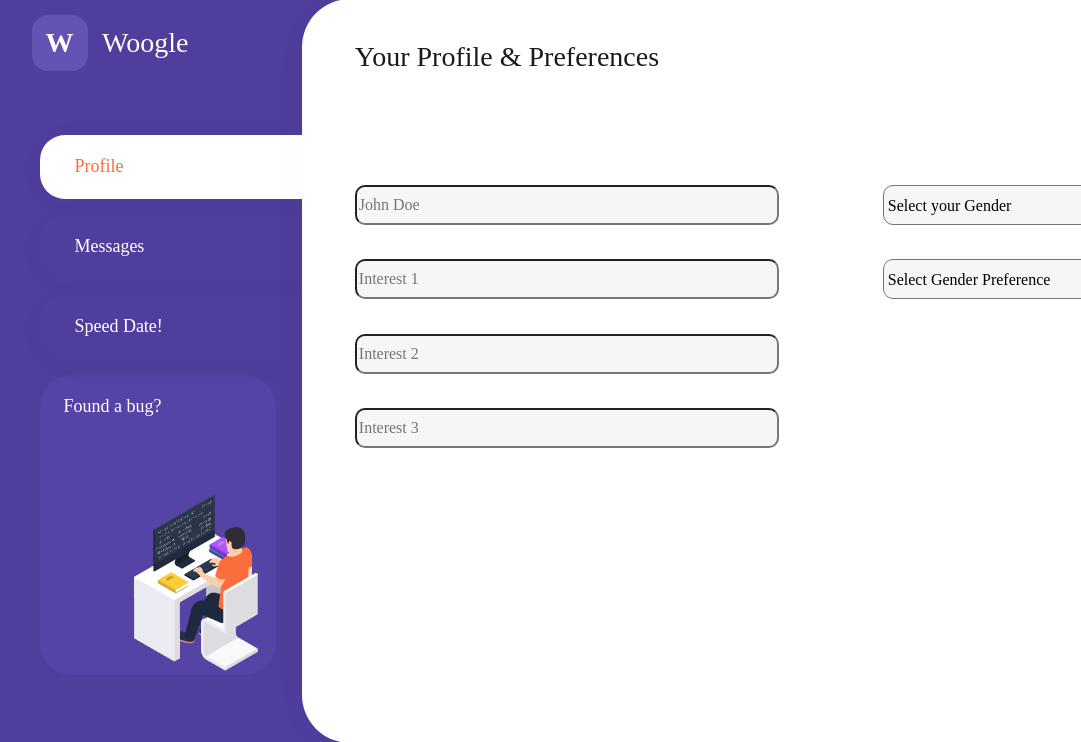
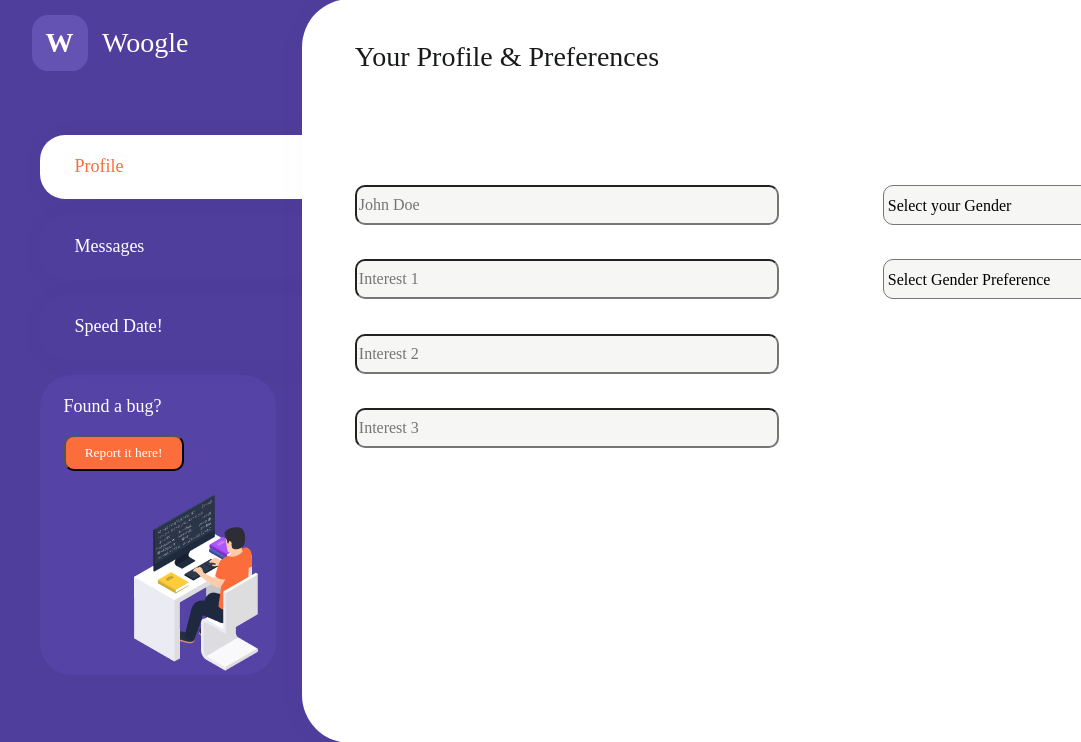
Before and after one commit to neeltron/Woogle, a Flask app: page / in a window 1280 px wide. Shown: the part 25-767 px from the top of the page, without its empty margins (58-1139 px from the left). Run offline with Flask 2, Linux system fonts and the light colour scheme.

Commit message:
added bug report button

```diff
--- a/templates/index.html
+++ b/templates/index.html
@@ -222,6 +222,19 @@
         font-weight: 500;
         font-size: 16px;
       }
+      #reportbutton {
+        background: #FB6D3A;
+        position: absolute;
+        width: 120px;
+        height: 36px;
+        left: 10%;
+        top: 20%;
+        border-radius: 10px;
+        color: #FFFFFF;
+        font-family: Poppins;
+        font-style: normal;
+        font-weight: 500;
+      }
     </style>
   </head>
   <body bgcolor = "#503E9D">
@@ -234,6 +247,7 @@
     <div id = "bugdiv">
       <p id="menutexthighlight2">
         Found a bug?</p>
+        <button id="reportbutton">Report it here!</button>
       <img src="static/bug.png" id = "bugimg"/>
     </div>
     <div id = "menuicon1">
```
